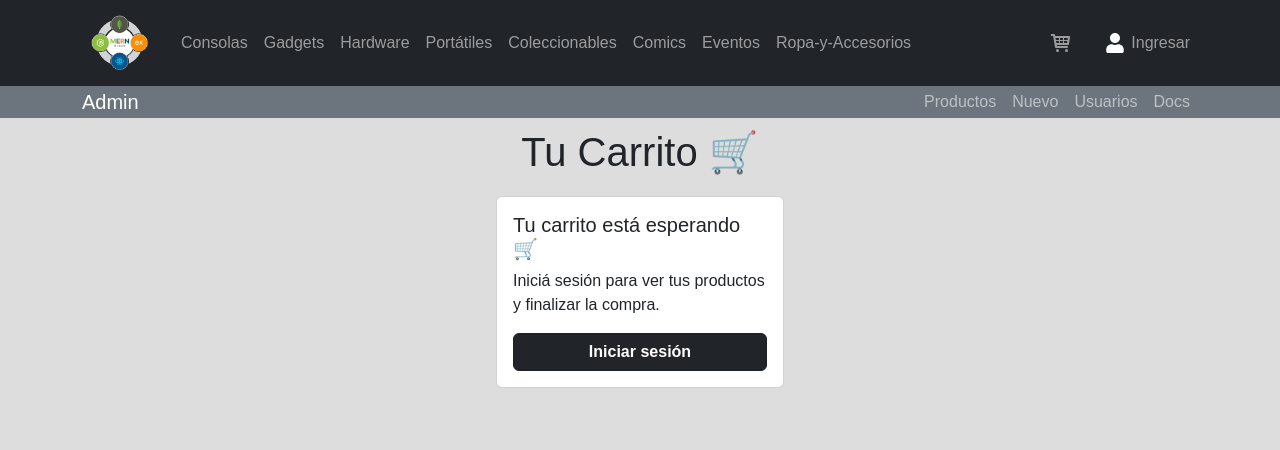
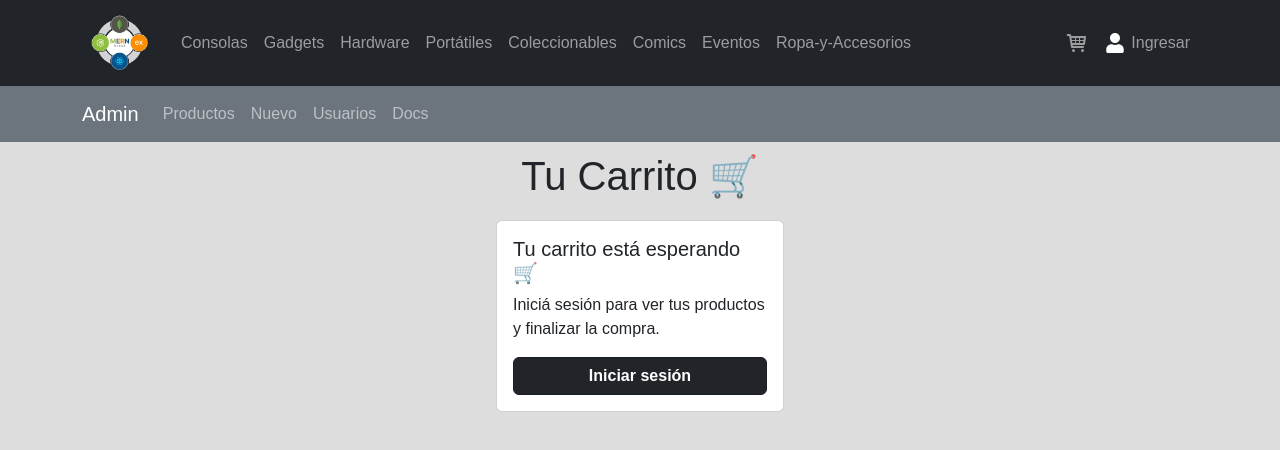
Before and after one commit to EdgarSteinberg/react-ts-redux-ecommerce, a React (Vite) app: page /cart in a window 1280 px wide. Shown: the top 450 px of the page. Built offline with nearby package versions, Linux system fonts and the light colour scheme; no server answers.

Commit message:
feat(ui): add hamburger menu to admin navbar and improve cart widget badge styles

```diff
--- a/src/components/cart/cartWidget/cartWidget.tsx
+++ b/src/components/cart/cartWidget/cartWidget.tsx
@@ -1,7 +1,7 @@
 import { TiShoppingCart } from "react-icons/ti";
 import { useSelector } from "react-redux";
 import type { RootState } from "../../../store";
-
+import styles from '../styles.module.css';
 
 const CartWidget = () => {
 
@@ -15,7 +15,7 @@ const CartWidget = () => {
 
     return (
         <>
-            <TiShoppingCart size={24} />
+            {/* <TiShoppingCart size={24} />
             {totalQuantity > 0 && (
                 <span
                     style={{
@@ -31,7 +31,18 @@ const CartWidget = () => {
                 >
                     {totalQuantity}
                 </span>
-            )}
+            )} */}
+            <>
+                <div className={styles.cartContainer}>
+                    <TiShoppingCart size={24} />
+
+                    {totalQuantity > 0 && (
+                        <span className={styles.cartBadge}>
+                            {totalQuantity}
+                        </span>
+                    )}
+                </div>
+            </>
         </>
     );
 };
--- a/src/components/cart/styles.module.css
+++ b/src/components/cart/styles.module.css
@@ -33,7 +33,7 @@
 
 }
 
-.cartdGuestContainer{
+.cartdGuestContainer {
   display: flex;
   justify-content: center;
   align-items: center;
@@ -41,25 +41,43 @@
 }
 
 
-.cardItemContainer{
+.cardItemContainer {
   display: flex;
   max-width: 1200px;
   margin: 0 auto;
   gap: 0.5rem;
 }
 
-.cardItem{
+.cardItem {
   display: flex;
   flex-direction: column;
   flex: 1;
 }
 
 /* CHECKOUT */
-.checkout{
+.checkout {
   flex: 0.5;
   margin-top: 10px;
   border: 1px;
   border-radius: 1px solid black;
+}
+
+
+.cartContainer {
+  position: relative;
+  display: inline-flex;
+  align-items: center;
+}
+
+.cartBadge {
+  position: absolute;
+  top: -6px;
+  right: -10px;
+  background: red;
+  color: white;
+  border-radius: 50%;
+  padding: 2px 6px;
+  font-size: 12px;
 }
 
 @media (max-width: 1200px) {
--- a/src/components/navBar/adminNavBar.tsx
+++ b/src/components/navBar/adminNavBar.tsx
@@ -3,31 +3,29 @@ import Nav from "react-bootstrap/Nav";
 import Navbar from "react-bootstrap/Navbar";
 import { Link } from "react-router-dom";
 
-
 const AdminNavBar = () => {
     const DOCS_URL = "http://localhost:8080/api/docs";
+
     return (
-        <Navbar bg="secondary" variant="dark">
-            <Container style={{ height: '16px' }}>
+        <Navbar bg="secondary" variant="dark" expand="sm">
+            <Container>
                 <Navbar.Brand>Admin</Navbar.Brand>
 
+                <Navbar.Toggle />
+
+                <Navbar.Collapse>
                     <Nav>
                         <Nav.Link as={Link} to="/admin/products">Productos</Nav.Link>
                         <Nav.Link as={Link} to="/admin/products/new">Nuevo</Nav.Link>
                         <Nav.Link as={Link} to="/admin/users">Usuarios</Nav.Link>
-                    <Nav.Link
-                        href={DOCS_URL}
-                        target="_blank"
-                        rel="noreferrer"
-                    >
+                        <Nav.Link href={DOCS_URL} target="_blank" rel="noreferrer">
                             Docs
                         </Nav.Link>
                     </Nav>
+                </Navbar.Collapse>
             </Container>
         </Navbar>
     );
 };
 
-
-
 export default AdminNavBar;
--- a/src/components/navBar/mainNavBar.tsx
+++ b/src/components/navBar/mainNavBar.tsx
@@ -6,7 +6,8 @@ import CartWidget from "../cart/cartWidget/cartWidget";
 import { FaUser } from "react-icons/fa";
 import { useSelector } from "react-redux";
 import type { RootState } from "../../store";
-import styles from './styles.module.css'
+import styles from './styles.module.css';
+
 const MainNavBar = () => {
     const user = useSelector((state: RootState) => state.auth.user);
 
@@ -27,7 +28,7 @@ const MainNavBar = () => {
 
 
                         {arrayCategories.map((c) => (
-                            <Nav.Link key={c} as={Link} to={`/categories/${c}`} style={{ display: 'flex', alignItems: 'center' }}>
+                            <Nav.Link key={c} as={Link} to={`/categories/${c}`} className={styles.mainCategory}>
                                 {c}
                             </Nav.Link>
                         ))}
@@ -35,12 +36,12 @@ const MainNavBar = () => {
 
                     {/* Derecha */}
                     <Nav>
-                        <Nav.Link as={Link} to="/cart" className="d-flex align-items-center" style={{ position: "relative", display: 'flex', alignItems: 'center' }}>
+                        <Nav.Link as={Link} to="/cart" className={styles.mainCartWidget} >
                             <CartWidget />
                         </Nav.Link>
 
 
-                        <Nav.Link as={Link} to={user ? 'account' : '/login'} style={{ display: 'flex', alignItems: 'center', marginLeft: '16px' }}>
+                        <Nav.Link as={Link} to={user ? 'account' : '/login'} className={styles.mainUser}>
                             <FaUser size={20} color="white" />
                             <span style={{ marginLeft: '6px' }}>
                                 {user ? `Hola ${user.first_name}` : 'Ingresar'}
--- a/src/components/navBar/styles.module.css
+++ b/src/components/navBar/styles.module.css
@@ -13,3 +13,20 @@
   top: 0;
   z-index: 1000;
 }
+
+.mainCartWidget{
+    display: flex;
+    align-items: center;
+    position: relative;
+}
+
+.mainCategory{
+    display: flex;
+    align-items: center;
+}
+
+.mainUser{
+    display: flex;
+    align-items: center;
+
+}
```
Lines whose indentation alone changed are shown as unchanged.
